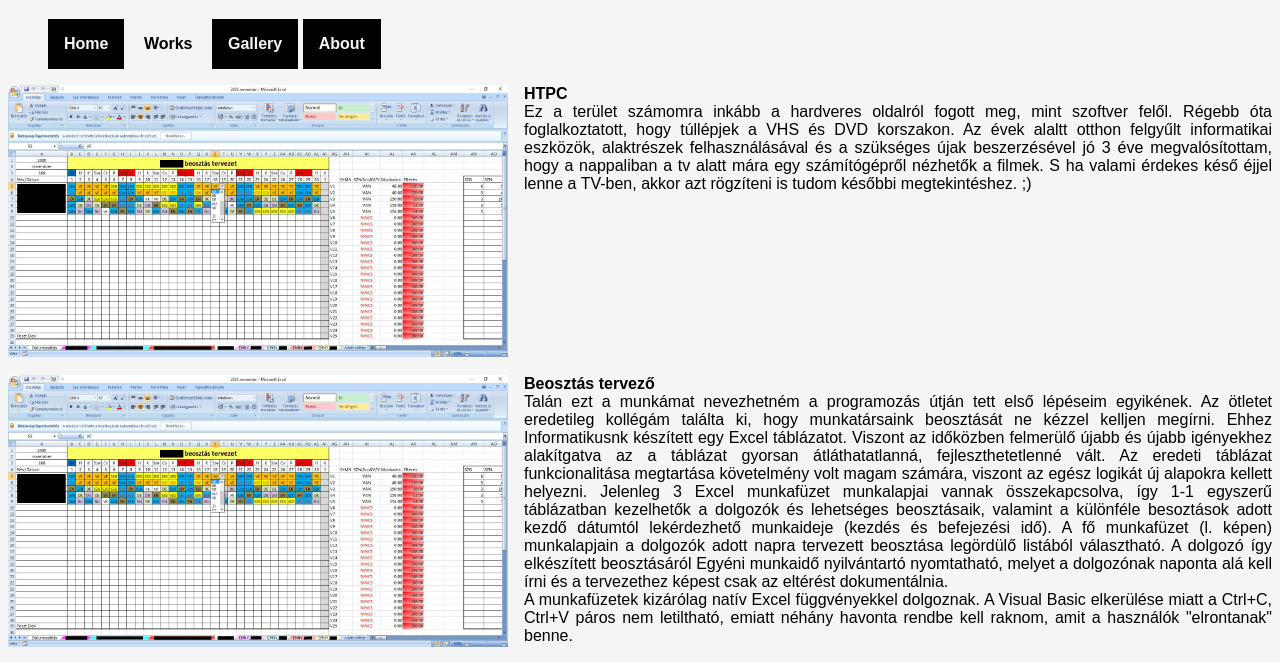
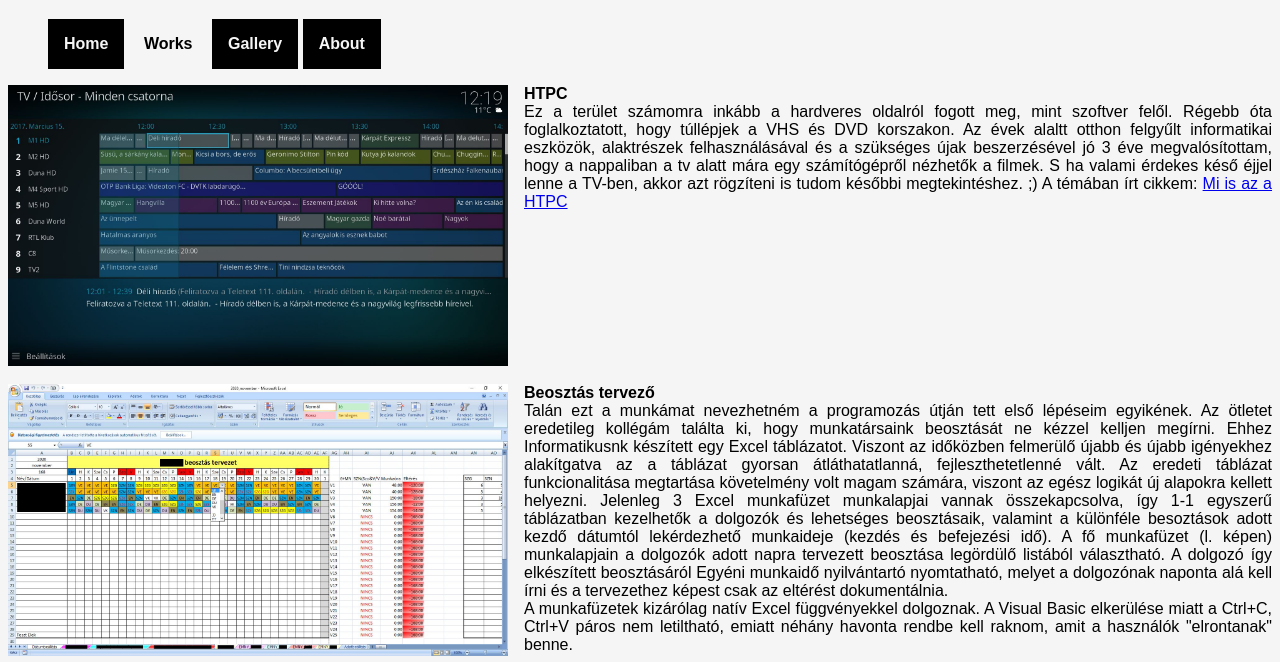
Before and after one commit to rhetesi/project-html-001-about-site, a plain HTML site: page works.html in a window 1280 px wide. Shown: the part 125-787 px from the top of the page. Drawn offline with Linux system fonts and the light colour scheme.

Commit message:
Works rész is kész_201102_home

```diff
--- a/works.html
+++ b/works.html
@@ -22,7 +22,7 @@
         <section>
             <div class="workgallery">
                 <div>
-                    <img src="/assets/images/works/beo_tervezo.jpg" alt="beosztás tervező" class="workpicture">
+                    <img src="/assets/images/works/5653_htpc_epg_2.jpg" alt="HTPC_EPG" class="workpicture">
                 </div>
                 <div>
                     <strong>HTPC</strong><br>
@@ -30,6 +30,7 @@
                     hogy túllépjek a VHS és DVD korszakon. Az évek alaltt otthon felgyűlt informatikai eszközök, alaktrészek felhasználásával
                     és a szükséges újak beszerzésével jó 3 éve megvalósítottam, hogy a nappaliban a tv alatt mára egy számítógépről nézhetők a
                     filmek. S ha valami érdekes késő éjjel lenne a TV-ben, akkor azt rögzíteni is tudom későbbi megtekintéshez. ;)
+                    A témában írt cikkem: <a href="https://logout.hu/cikk/mi_is_az_a_htpc/teljes.html">Mi is az a HTPC</a>
                 </div>
             </div>
         </section><br>
```
Also changed, not shown: assets/images/works/5653_htpc_epg_2.jpg (added).
